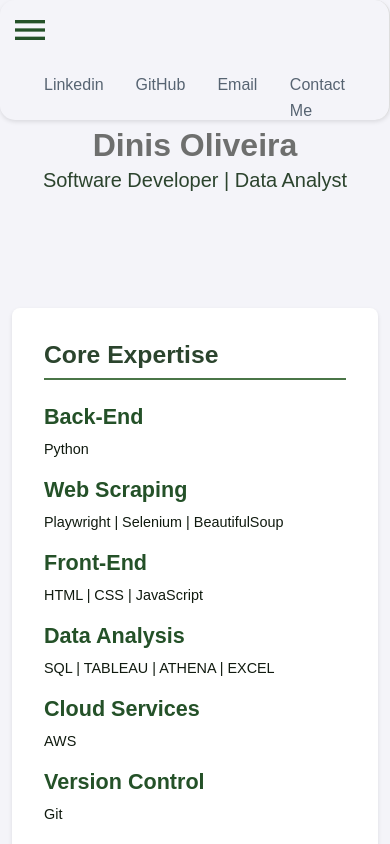
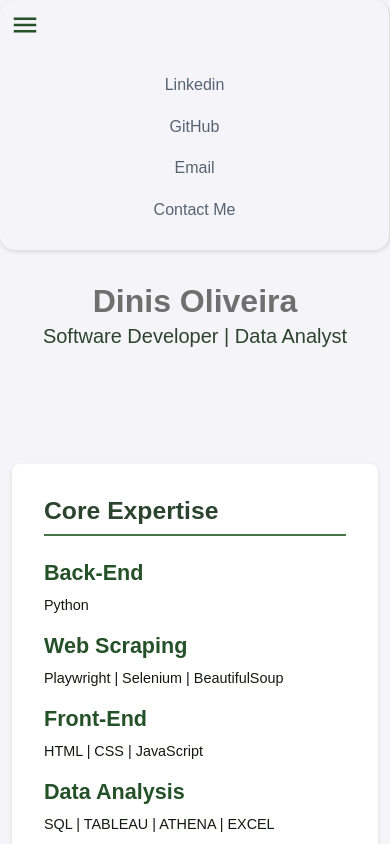
Before and after one commit to DinisOliveira/web-resume, a plain HTML site: page resume.html in a window 390 px wide. Both pictures are taken after a click on the icon "menu". Shown: the top 844 px of the page. Drawn offline with nearby package versions, Linux system fonts and the light colour scheme.

Commit message:
added responsivness for even smaller screens

```diff
--- a/styles.css
+++ b/styles.css
@@ -356,3 +356,33 @@ footer a:hover {
         font-size: 0.9rem;
     }
  }
+
+ @media only screen and (max-width: 500px) {
+
+    .material-icons.menu {
+        font-size: 30px;
+        position: fixed;
+        top: 10px;
+        left: 10px;
+        z-index: 1050;
+
+    }
+    .navbar {
+    height: 250px;
+    }
+
+    .navbar-nav  {
+        display: flex; /* Ensure each item spans the full width */
+        flex-direction: column; /* Stack items vertically */
+
+    }
+    .nav-link  {
+        display: flex; /* Ensure each item spans the full width */
+        flex-direction: column; /* Stack items vertically */
+        align-items: center; /* Center items */
+
+    }
+    body.navbar-expanded {
+        margin-top: 60%; /* Push the body content to the right when navbar is visible */
+    }
+ }
```
